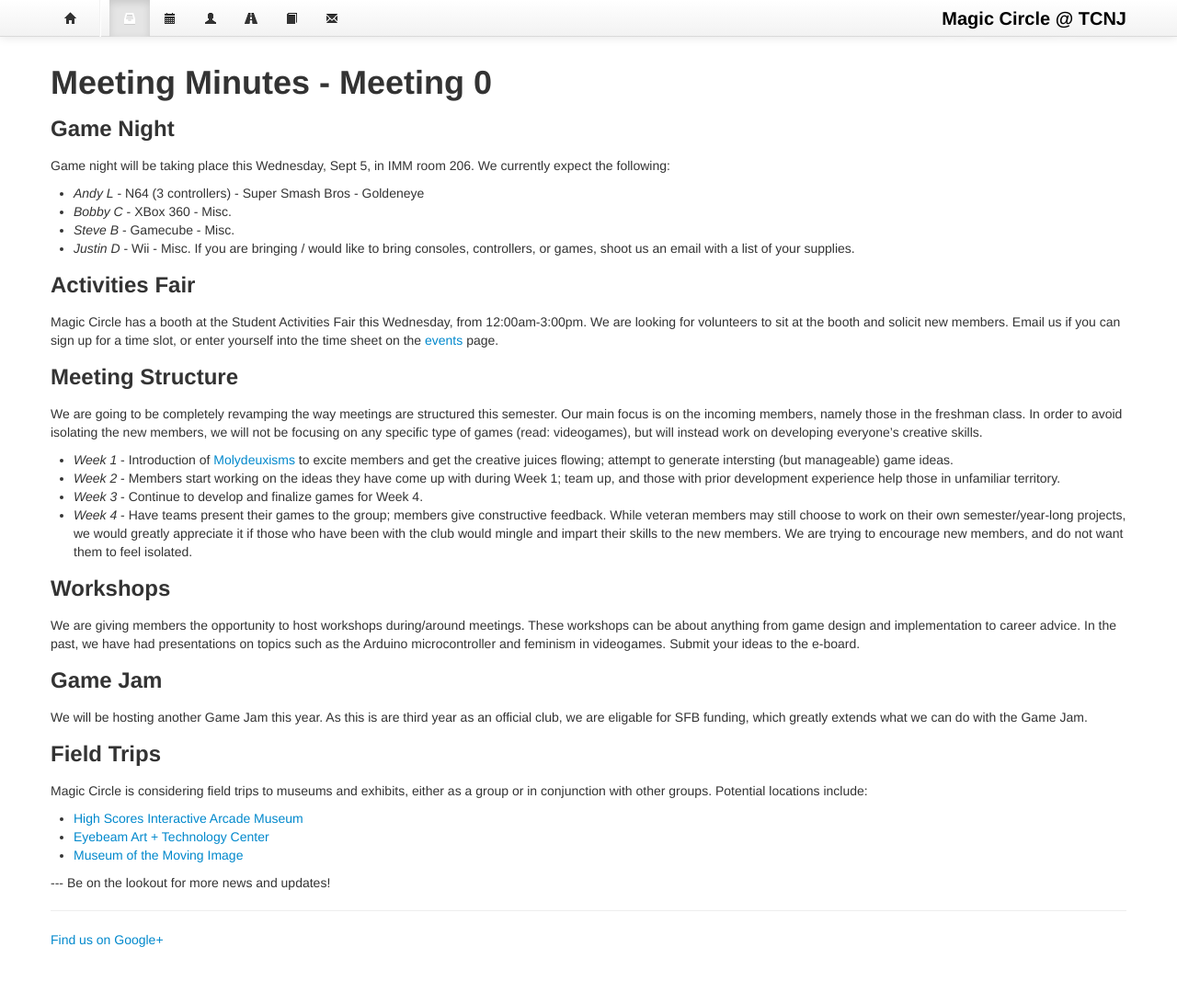
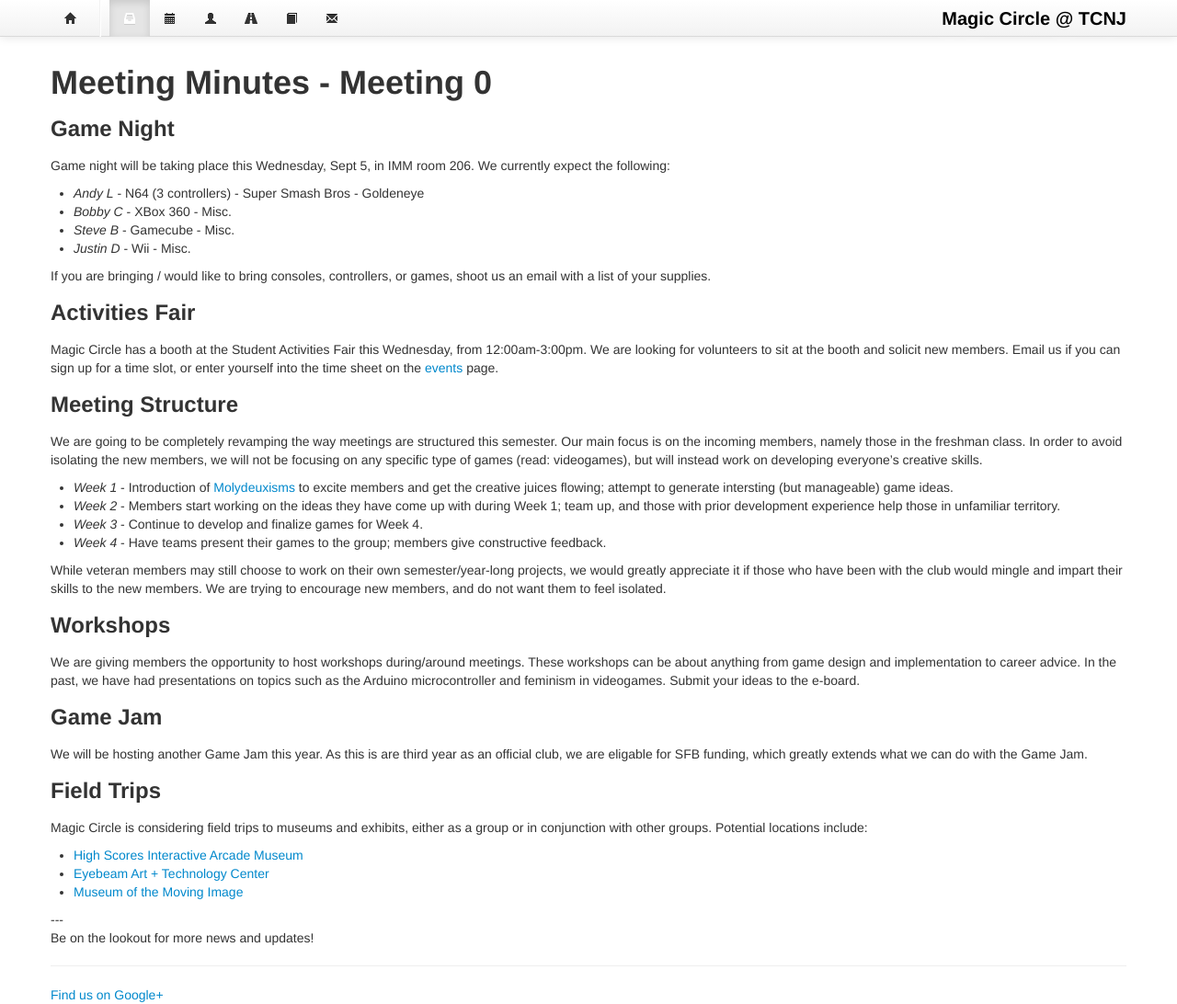
Before and after one commit to tcnj-magic-circle/tcnj-magic-circle.github.com, a Jekyll site: the page built from _posts/2012-08-31-minutes.md, in a window 1280 px wide and 1092 px high. Shown: the whole window at 92% size. Built offline with Jekyll 4.4.1, drawn with Linux system fonts in a browser that asks for light colours; nearby versions of some CDN libraries.

```diff
--- a/_layouts/newsentry.html
+++ b/_layouts/newsentry.html
@@ -6,4 +6,4 @@ layout: bootstrap
 {{ content }}
 
 ---
-Be on the lookout for more news and updates!
+<p>Be on the lookout for more news and updates!</p>
--- a/_posts/2012-08-31-minutes.md
+++ b/_posts/2012-08-31-minutes.md
@@ -9,6 +9,7 @@ Game night will be taking place this Wednesday, Sept 5, in IMM room 206.  We cur
 - *Bobby C* - XBox 360 - Misc.
 - *Steve B* - Gamecube - Misc.
 - *Justin D* - Wii - Misc.
+
 If you are bringing / would like to bring consoles, controllers, or games, shoot us an email with a list of your supplies.
 
 ### Activities Fair
@@ -20,6 +21,7 @@ We are going to be completely revamping the way meetings are structured this sem
 - *Week 2* - Members start working on the ideas they have come up with during Week 1; team up, and those with prior development experience help those in unfamiliar territory.
 - *Week 3* - Continue to develop and finalize games for Week 4.
 - *Week 4* - Have teams present their games to the group; members give constructive feedback.
+
 While veteran members may still choose to work on their own semester/year-long projects, we would greatly appreciate it if those who have been with the club would mingle and impart their skills to the new members.  We are trying to encourage new members, and do not want them to feel isolated.
 
 ### Workshops
```
